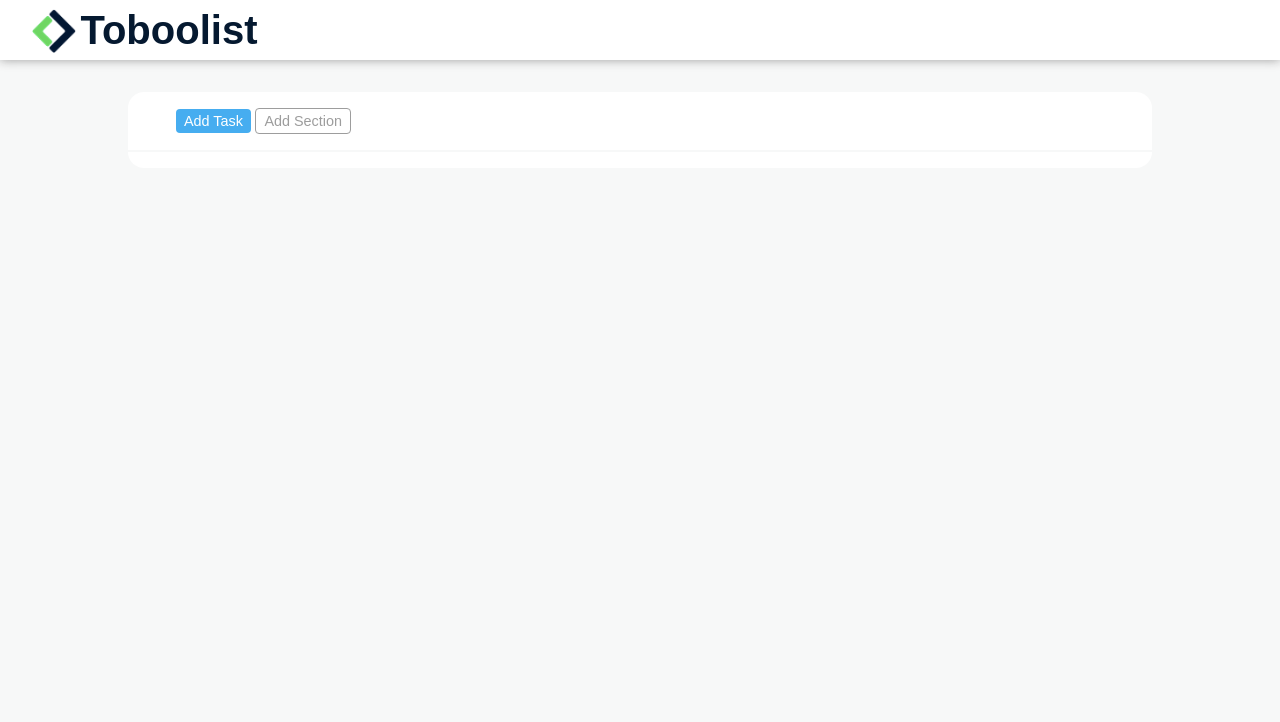
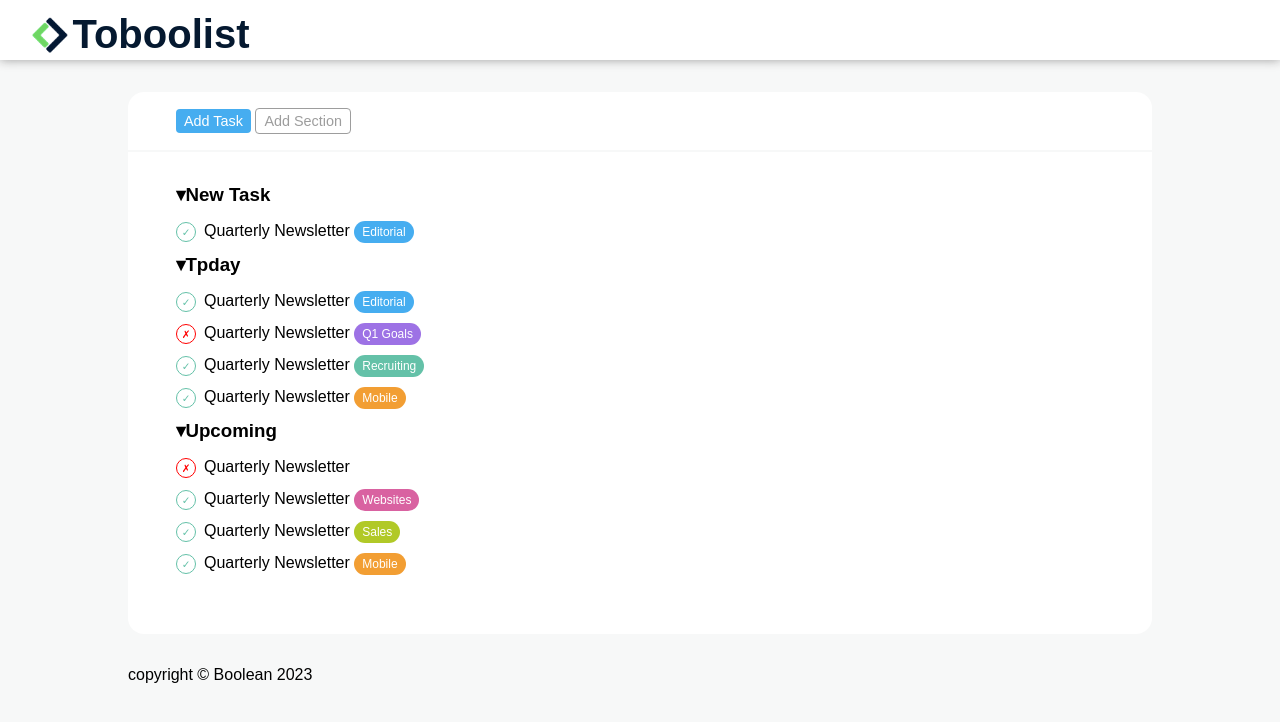
Before and after one commit to fabiopacifici/91_htmlcss, a plain HTML site: page ex-toboolist/index.html in a window 1280 px wide. Drawn offline with Linux system fonts and the light colour scheme.

Commit message:
add site footer toboolist

```diff
--- a/ex-toboolist/assets/css/style.css
+++ b/ex-toboolist/assets/css/style.css
@@ -18,12 +18,17 @@
   --tb-mobile: #f29e33;
   --tb-website: #d962a1;
   --tb-sales: #b1c927;
+  --tb-danger: red;
 }
 
 body
 {
   background-color: var(--tb-light);
   font-family: Arial, Helvetica, sans-serif;
+}
+li
+{
+  padding-bottom: 0.75rem;
 }
 /* #endregion Common */
 
@@ -32,14 +37,29 @@ body
 .container
 {
   width: 80%;
-  margin: 2rem auto;
+  margin: auto;
 }
 
 .pl-3
 {
   padding-left: 3rem;
 }
+.py-2
+{
+  padding-top: 2rem;
+  padding-bottom: 2rem;
+}
 
+.mb-1
+{
+  margin-bottom: 1rem;
+}
+
+.my-2
+{
+  margin-top: 2rem;
+  margin-bottom: 2rem;
+}
 .btn
 {
   background-color: transparent;
@@ -74,12 +94,59 @@ body
   padding-bottom: 1rem;
   border-bottom: 2px solid var(--tb-light);
 }
+.list-unstyled
+{
+  list-style: none;
+}
 
+.badge
+{
+  font-size: 0.75rem;
+  border-radius: 1rem;
+  padding: 0.25rem 0.5rem;
+}
+
+/* Colors */
+.bg-editorial
+{
+  background-color: var(--tb-primary);
+  color: var(--tb-ligher)
+}
+
+.bg-goals
+{
+  background-color: var(--tb-goals);
+  color: var(--tb-ligher)
+}
+
+.bg-recruiting
+{
+  background-color: var(--tb-recruiting);
+  color: var(--tb-ligher)
+}
+
+.bg-mobile
+{
+  background-color: var(--tb-mobile);
+  color: var(--tb-ligher)
+}
+
+.bg-website
+{
+  background-color: var(--tb-website);
+  color: var(--tb-ligher)
+}
+
+.bg-sales
+{
+  background-color: var(--tb-sales);
+  color: var(--tb-ligher)
+}
 /* #endregion Utility Classes */
 /* #region Header */
 #app-header
 {
-  padding: 0.5rem 2rem;
+  padding: 0.75rem 2rem;
   height: 60px;
   background-color: var(--tb-ligher);
   box-shadow: 0 0 10px var(--tb-shadow);
@@ -104,3 +171,28 @@ body
 }
 
 /* #endregion Header */
+/* Main */
+
+.icon
+{
+  display: inline-block;
+  width: 20px;
+  height: 20px;
+  border-radius: 50%;
+  line-height: 20px;
+  text-align: center;
+  font-size: 0.65rem;
+  margin-right: 0.5rem;
+}
+
+.check
+{
+  border: 1px solid var(--tb-recruiting);
+  color: var(--tb-recruiting)
+}
+
+.cross
+{
+  border: 1px solid var(--tb-danger);
+  color: var(--tb-danger)
+}
--- a/ex-toboolist/index.html
+++ b/ex-toboolist/index.html
@@ -12,26 +12,74 @@
 <body>
 
   <header id="app-header">
+
     <div class="logo">
       <img class="logo_icon" src="./assets/img/logo.png" alt="logo boolean">
       <strong class="logo_text">Toboolist</strong>
+
     </div>
   </header>
   <!-- /#app-header -->
   <main id="app-main">
-    <div class="container">
+    <div class="container my-2">
       <div class="card">
         <div class="card-header pl-3">
           <button class="btn btn-primary">Add Task</button>
           <button class="btn btn-outline">Add Section</button>
 
         </div>
-        <div class="card-body pl-3"></div>
+        <div class="card-body pl-3 py-2">
+
+          <section id="new_tasks">
+            <h3 class="mb-1"><span>&dtrif;</span>New Task</h3>
+            <ul class="list-unstyled">
+              <li><span class="icon check">&check;</span>Quarterly Newsletter <span class="badge bg-editorial">Editorial</span>
+              </li>
+            </ul>
+          </section>
+          <!-- /#new_tasks -->
+          <section id="today">
+            <h3 class="mb-1"><span>&dtrif;</span>Tpday</h3>
+            <ul class="list-unstyled">
+              <li><span class="icon check">&check;</span>Quarterly Newsletter <span class="badge bg-editorial">Editorial</span>
+              </li>
+              <li><span class="icon cross">&cross;</span>Quarterly Newsletter <span class="badge bg-goals">Q1
+                  Goals</span>
+              </li>
+              <li><span class="icon check">&check;</span>Quarterly Newsletter <span
+                  class="badge bg-recruiting">Recruiting</span>
+              </li>
+              <li><span class="icon check">&check;</span>Quarterly Newsletter <span class="badge bg-mobile">Mobile</span>
+              </li>
+            </ul>
+          </section>
+          <!-- /#today -->
+          <section id="upcoming">
+            <h3 class="mb-1"><span>&dtrif;</span>Upcoming</h3>
+            <ul class="list-unstyled">
+              <li><span class="icon cross">&cross;</span>Quarterly Newsletter
+              </li>
+              <li><span class="icon check">&check;</span>Quarterly Newsletter <span class="badge bg-website">Websites</span>
+              </li>
+              <li><span class="icon check">&check;</span>Quarterly Newsletter <span class="badge bg-sales">Sales</span>
+              </li>
+              <li><span class="icon check">&check;</span>Quarterly Newsletter <span class="badge bg-mobile">Mobile</span>
+              </li>
+            </ul>
+          </section>
+          <!-- /#upcoming -->
+        </div>
       </div>
     </div>
   </main>
   <!-- /#app-main -->
-  <footer id="app-footer"></footer>
+  <footer id="app-footer">
+    <div class="container">
+      <p>
+        copyright &copy; Boolean 2023
+      </p>
+    </div>
+  </footer>
   <!-- /#app-footer -->
 
 </body>
```
